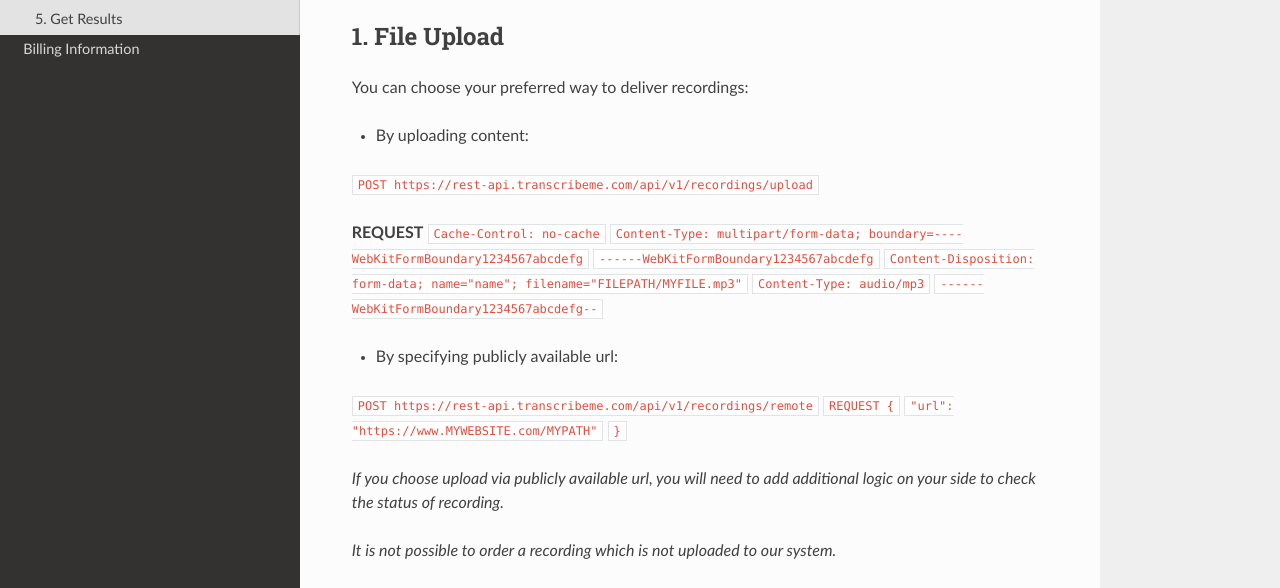
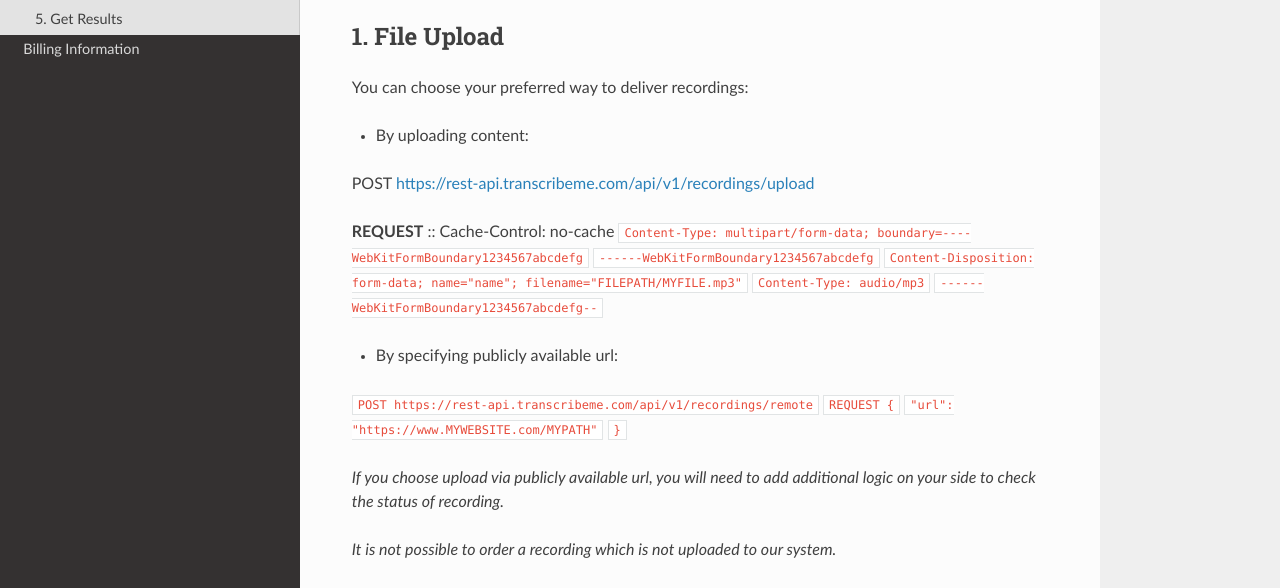
Before and after one commit to TranscribeMe/Docs, a Sphinx documentation site: the page built from docs/quickstarts/0_overview.rst, in a window 1280 px wide and 900 px high, cut to the strip 312-900 px from the top of the window. Built offline with Sphinx 7.4.7 and the Read the Docs theme 2.0.0, drawn with Linux system fonts in a browser that asks for light colours; part of the change alters nothing that is shown.

```diff
--- a/docs/quickstarts/0_overview.rst
+++ b/docs/quickstarts/0_overview.rst
@@ -8,11 +8,11 @@ The most common use case contains 5 steps:
 
 You can choose your preferred way to deliver recordings:
 
-- By uploading content:
-``POST https://rest-api.transcribeme.com/api/v1/recordings/upload``
+- By uploading content: ::
+POST https://rest-api.transcribeme.com/api/v1/recordings/upload
 
-**REQUEST**
-``Cache-Control: no-cache``
+**REQUEST** ::
+Cache-Control: no-cache
 ``Content-Type: multipart/form-data; boundary=----WebKitFormBoundary1234567abcdefg``
 ``------WebKitFormBoundary1234567abcdefg``
 ``Content-Disposition: form-data; name="name"; filename="FILEPATH/MYFILE.mp3"``
```
